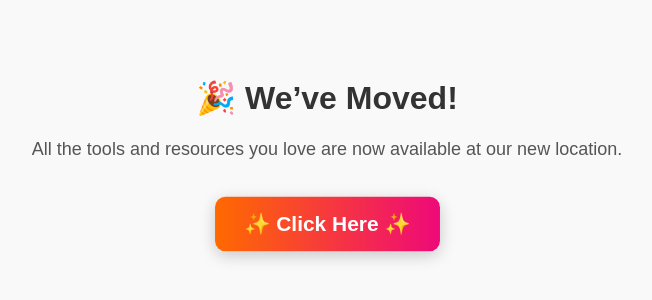
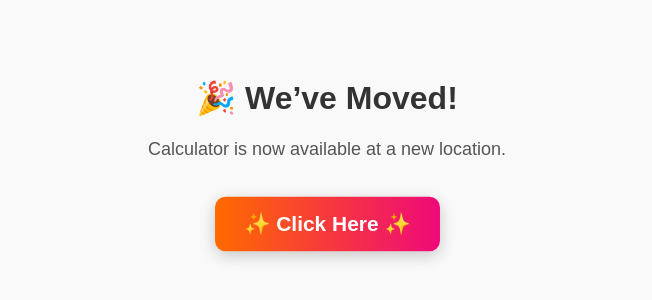
Before and after one commit to gitmuneeb/hours-calculator, a plain HTML site: page index.html in a window 1280 px wide. Shown: the whole page, without its empty margins (313-965 px from the left). Drawn offline with Linux system fonts and the light colour scheme.

Commit message:
Revise landing page for new calculator location
Updated the landing page to reflect the new location of the calculator.

```diff
--- a/index.html
+++ b/index.html
@@ -49,7 +49,7 @@
 </head>
 <body>
   <h1>🎉 We’ve Moved!</h1>
-  <p>All the tools and resources you love are now available at our new location.</p>
+  <p> Calculator is now available at a new location.</p>
   <a href="https://internal.partyrock.aws.dev/u/bashimun/Ni2yaisAd/hour-calculation"
      class="cta-button">✨ Click Here ✨</a>
 
```
